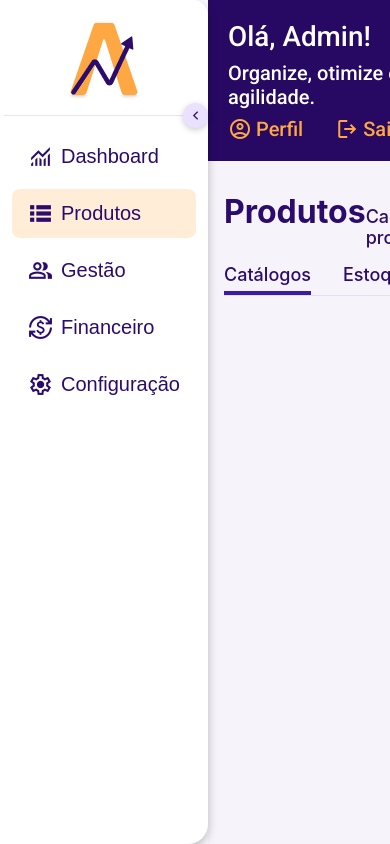
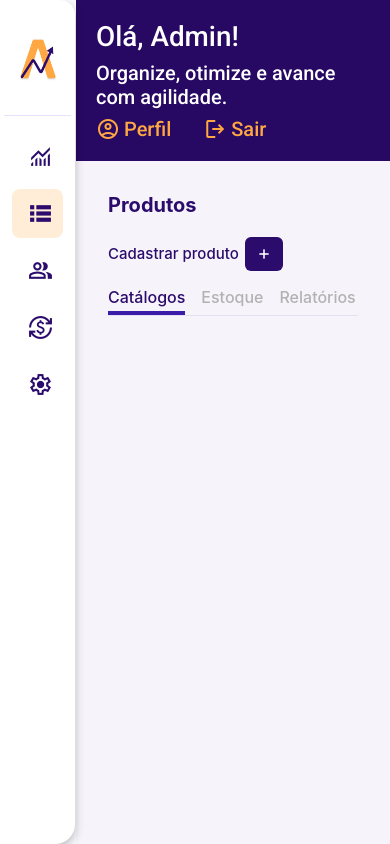
Before and after one commit to emersonnnb/GAP, an Angular app: page /menu in a window 390 px wide. Built offline with nearby package versions, Linux system fonts and the light colour scheme.

Commit message:
Aplicando resposividade

```diff
--- a/src/app/components/menu/menu.html
+++ b/src/app/components/menu/menu.html
@@ -23,7 +23,7 @@
     </div>
   </div>
 
-  <div class="main">
+  <div class="main" >
     <div class="navbar">
       <div>
         <h1>Olá, Admin!</h1>
@@ -32,10 +32,16 @@
 
       <div class="profile">
         <div class="profile-item">
-          <span class="material-symbols-outlined"> account_circle </span>Perfil
+          <span class="material-symbols-outlined"> account_circle </span>
+          <span>
+            Perfil
+          </span>
         </div>
         <div class="profile-item">
-          <span class="material-symbols-outlined"> logout </span>Sair
+          <span class="material-symbols-outlined"> logout </span>
+          <span>
+            Sair
+          </span>
         </div>
       </div>
     </div>
--- a/src/app/components/menu/menu.scss
+++ b/src/app/components/menu/menu.scss
@@ -155,3 +155,31 @@
     }
   }
 }
+
+
+@media (max-width: 768px) {
+  .app-container {
+    flex-direction: column;
+
+    .sidebar {
+      position: absolute;
+      height: 100vh;
+      z-index: 1000;
+      left: 0;
+      top: 0;
+      transition: transform 0.3s;
+
+      &.collapsed {
+        transform: translateX(0);
+      }
+      .logo .collapse-icon {
+        display: none;
+      }
+    }
+
+    .main {
+      flex: 1;
+      margin-left: 76px;
+    }
+  }
+}
--- a/src/app/components/menu/menu.ts
+++ b/src/app/components/menu/menu.ts
@@ -1,4 +1,11 @@
-import { Component, inject, signal, WritableSignal } from '@angular/core';
+import {
+  Component,
+  HostListener,
+  inject,
+  OnInit,
+  signal,
+  WritableSignal,
+} from '@angular/core';
 import { Router, RouterModule, RouterOutlet } from '@angular/router';
 import { CommonModule } from '@angular/common';
 import { MatButtonModule } from '@angular/material/button';
@@ -24,17 +31,29 @@ import { Produtos } from '../produtos/produtos';
     RouterModule,
     MatButtonModule,
     Produtos,
-    Gestao
+    Gestao,
   ],
   templateUrl: './menu.html',
   styleUrl: './menu.scss',
 })
-export class Menu {
-
+export class Menu implements OnInit {
   selectedMenu: WritableSignal<string> = signal('produtos');
   sidebarCollapsed: WritableSignal<boolean> = signal(false);
 
   private router = inject(Router);
+
+  ngOnInit() {
+    // Colapsa o sidebar automaticamente se a tela for mobile
+    this.sidebarCollapsed.set(window.innerWidth <= 768);
+  }
+
+  @HostListener('window:resize', ['$event'])
+  onResize(event: Event) {
+    const width = (event.target as Window).innerWidth;
+    if (width <= 768) {
+      this.sidebarCollapsed.set(true);
+    }
+  }
 
   menuItems: MenuItem[] = [
     { label: 'Dashboard', icon: 'monitoring', link: 'dashboard' },
@@ -57,4 +76,5 @@ export class Menu {
   toggleSidebar() {
     this.sidebarCollapsed.set(!this.sidebarCollapsed());
   }
+
 }
--- a/src/app/shared/custom-tabs/custom-tabs.html
+++ b/src/app/shared/custom-tabs/custom-tabs.html
@@ -5,7 +5,7 @@
     } @if (activeTabItem?.action) {
 
     <div
-      class="d-flex align-items-center"
+      class="title d-flex align-items-center"
       (click)="onAction(activeTabItem?.key)"
     >
       <span class="label">
--- a/src/app/shared/custom-tabs/custom-tabs.scss
+++ b/src/app/shared/custom-tabs/custom-tabs.scss
@@ -3,25 +3,30 @@
   font-family: "Inter", sans-serif;
 }
 
+/* ====== Título e ação ====== */
 .tabs-title {
   color: #2B0B6C;
   font-size: 32px;
   font-weight: 700;
-  margin-bottom: 2rem;
+  margin-bottom: 1rem;
 }
 
+/* ====== Wrapper de abas ====== */
 .tabs-wrapper {
   display: flex;
   justify-content: space-between;
   align-items: center;
   border-bottom: 1px solid #e4e0f2;
+  margin-top: 16px;
 }
 
 .tab-list {
   display: flex;
   gap: 2rem;
+  flex-wrap: wrap;
 }
 
+/* ====== Itens da aba ====== */
 .tab-item {
   display: flex;
   align-items: center;
@@ -48,37 +53,113 @@
   }
 }
 
-/* Botão de ação dinâmico à direita */
+/* ====== Botão de ação dinâmico ====== */
+.title {
+  display: flex;
+  align-items: center;
+  gap: 8px;
+  cursor: pointer;
+
+  .label {
+    color: #2B0B6C;
+    font-size: 18px;
+    font-weight: 500;
+  }
+
   .btn-action {
-  display: flex  ;
+    display: flex;
     justify-content: center;
     align-items: center;
-  margin-left: 8px;
-  gap: 6px;
     background-color: #2B0B6C;
     color: #fff;
     border: none;
     border-radius: 6px;
     cursor: pointer;
     font-weight: 500;
-  transition: background-color 0.2s   ease;
+    transition: background-color 0.2s ease;
     width: 43px;
     height: 36px;
-
-  .material-symbols-outlined {
     font-size: 20px;
-  }
 
     &:hover {
       background-color: #3a1ca9;
     }
-
+  }
 }
 
+/* ====== Responsividade ====== */
+@media (max-width: 992px) {
+  .tabs-title {
+    font-size: 26px;
+  }
+
+  .tab-list {
+    gap: 1.5rem;
+  }
+}
+
+@media (max-width: 768px) {
+  .tabs-container {
+    padding: 0 1rem;
+  }
+
+  .tabs-title {
+    font-size: 24px;
+    margin-bottom: 0.5rem;
+  }
+
+
+  .d-flex.justify-content-between.align-items-baseline {
+    flex-direction: column;
+    align-items: flex-start !important;
+    gap: 0.75rem;
+  }
+
+  .title {
     .label {
-  color: #2B0B6C;
+      font-size: 16px;
+    }
+
+    .btn-action {
+      width: 38px;
+      height: 34px;
       font-size: 18px;
-  font-style: normal;
-  font-weight: 500;
-  line-height: normal;
     }
+  }
+
+  .tabs-wrapper {
+    flex-direction: column;
+    align-items: flex-start;
+    gap: 0.5rem;
+    margin-top: 16px;
+  }
+
+  .tab-item {
+    font-size: 16px;
+    padding-bottom: 4px;
+
+    .label {
+      font-size: 16px;
+    }
+  }
+}
+
+@media (max-width: 480px) {
+  .tabs-title {
+    font-size: 20px;
+  }
+
+  .title {
+    flex-direction: row;
+    flex-wrap: wrap;
+    gap: 0.4rem;
+
+    .label {
+      font-size: 15px;
+    }
+  }
+
+  .tab-list {
+    gap: 1rem;
+  }
+}
```
Lines whose indentation alone changed are shown as unchanged.
